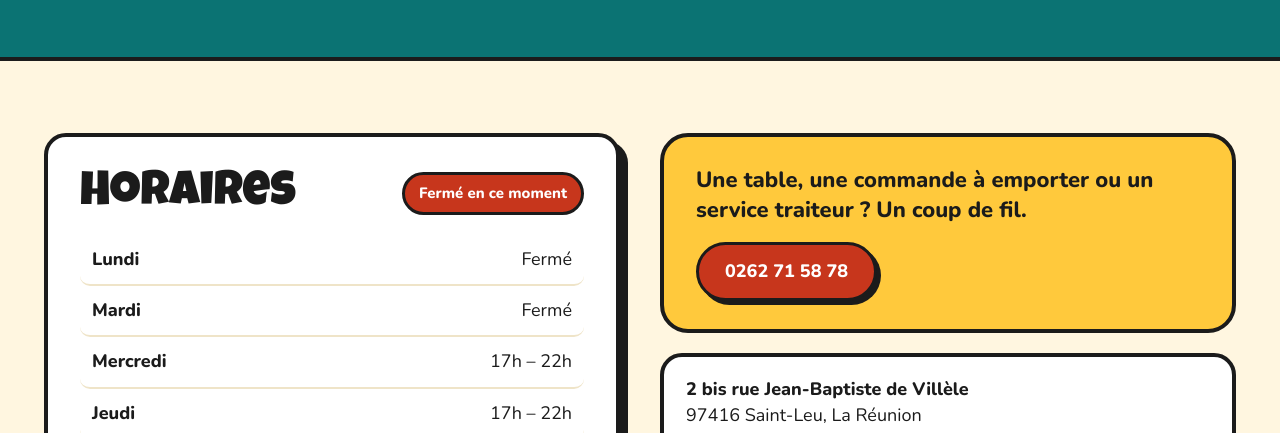
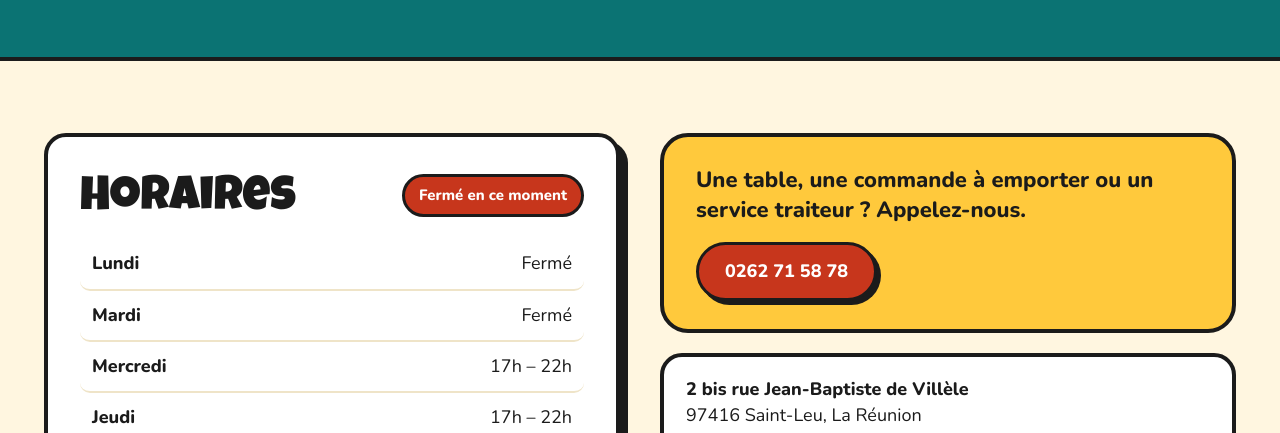
Before and after one commit to michaelwautier/panoramix-site, a plain HTML site: page index.html in a window 1280 px wide. Shown: the part 2226-2659 px from the top of the page. Drawn offline with nearby package versions, Linux system fonts and the light colour scheme.

Commit message:
Center hours title with its badge; use "Appelez-nous" in the call box
Luckiest Guy renders high in its line box, so the title gets line-height 1
and a small top padding to line up with the open/closed badge.

Co-Authored-By: Claude Opus 5.5 <noreply@anthropic.com>
Claude-Session: https://claude.ai/code/session_01QUU5H197hDTzcweScYwT27

```diff
--- a/css/styles.css
+++ b/css/styles.css
@@ -391,6 +391,11 @@ a { color: inherit; }
   gap: 12px;
   margin-bottom: 16px;
 }
+/* Luckiest Guy sits high in its line box: nudge it so it centers with the badge */
+.hours__head .section-title {
+  line-height: 1;
+  padding-top: 0.14em;
+}
 
 .badge {
   padding: 8px 14px;
--- a/index.html
+++ b/index.html
@@ -193,7 +193,7 @@
 
       <div id="acces" class="info__side">
         <div class="call-box">
-          <p>Une table, une commande à emporter ou un service traiteur ? Un coup de fil.</p>
+          <p>Une table, une commande à emporter ou un service traiteur ? Appelez-nous.</p>
           <a class="btn btn--red" href="tel:+262262715878">0262 71 58 78</a>
         </div>
 
```
